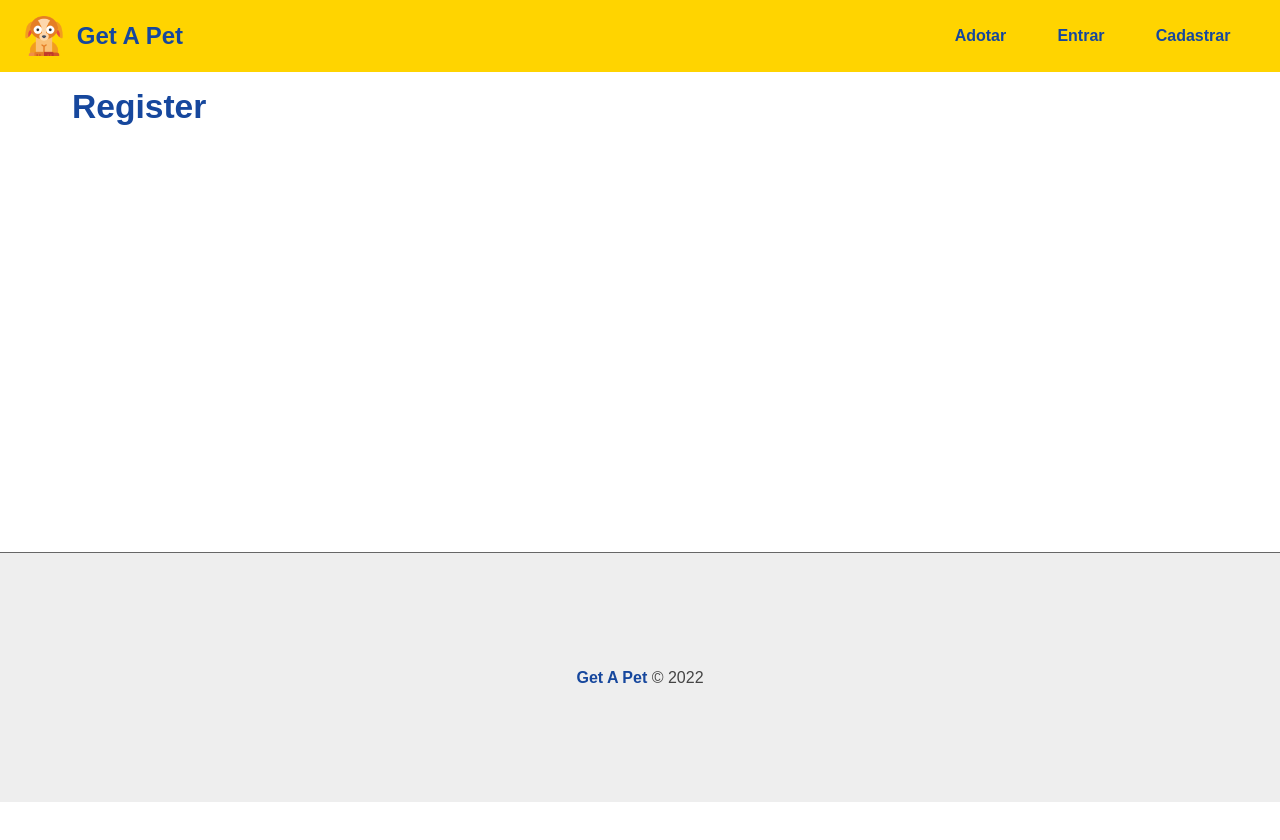
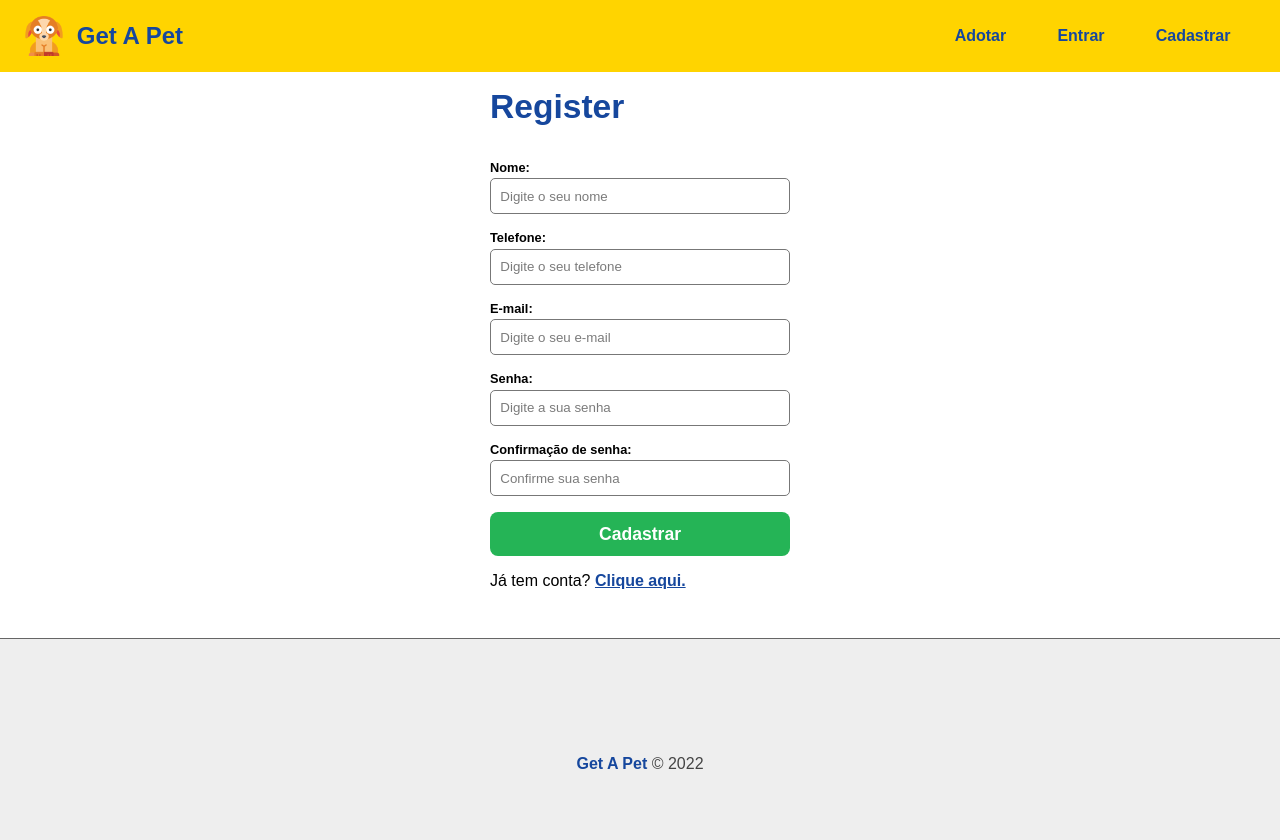
Before and after one commit to romulogoncalves94/get-a-pet, a React (Create React App) app in the folder frontend/: page /register in a window 1280 px wide. Shown: the top 840 px of the page. Before the commit the page ends 802 px from the top, so only its background shows below. Built offline with nearby package versions, Linux system fonts and the light colour scheme.

Commit message:
feat: criado página de registro e css

```diff
--- /dev/null
+++ b/frontend/src/components/form/Form.module.css
@@ -0,0 +1,32 @@
+.form_container {
+    max-width: 300px;
+    margin: 0 auto;
+    background-color: #fff;
+    border-radius: 15px;
+}
+
+.form_container input[type='submit'] {
+    border-radius: 8px;
+    background-color: #25b456;
+    color: #fff;
+    border: none;
+    min-width: 100px;
+    min-height: 2.5em;
+    width: 100%;
+    cursor: pointer;
+    font-size: 1.1em;
+    font-weight: bold;
+}
+
+.form_container input[type='submit']:hover{
+    background-color: #1c8a42;
+}
+
+.form_container p {
+    margin-top: 1em;
+}
+
+.form_container p a {
+    color: #16479d;
+    font-weight: bold;
+}
--- /dev/null
+++ b/frontend/src/components/form/Input.js
@@ -0,0 +1,12 @@
+import styles from './Input.module.css'
+
+function Input({type, text, name, placeholder, handleOnChange, value, multiple,}){
+    return (
+        <div className={styles.form_control}>
+            <label htmlFor={name}>{text}:</label>
+            <input type={type} name={name} id={name} placeholder={placeholder} onChange={handleOnChange} value={value} {...(multiple ? {multiple} : '')}></input>
+        </div>
+    )
+}
+
+export default Input
--- /dev/null
+++ b/frontend/src/components/form/Input.module.css
@@ -0,0 +1,21 @@
+.form_control{
+    display: flex;
+    flex-direction: column;
+    margin-bottom: 1em;
+}
+
+.form_control label {
+    margin-bottom: .3em;
+    font-weight: bold;
+    font-size: .8em;
+}
+
+.form_control input {
+    padding: .7em;
+    border: 1px solid #777;
+    border-radius: 5px;
+}
+
+.form_control input::placeholder {
+    color: #7b7b7b;
+}
--- a/frontend/src/components/pages/Auth/Register.js
+++ b/frontend/src/components/pages/Auth/Register.js
@@ -1,8 +1,55 @@
+import Input from '../../form/Input'
+import styles from '../../form/Form.module.css'
+import { Link } from 'react-router-dom'
+
 function Register(){
 
+    function handleChange(e){
+
+    }
+
     return(
-        <section>
+        <section className={styles.form_container}>
             <h1>Register</h1>
+            <form>
+                <Input
+                    text='Nome'
+                    type='text'
+                    name='name'
+                    placeholder='Digite o seu nome'
+                    handleOnChange={handleChange}
+                />
+                <Input
+                    text='Telefone'
+                    type='text'
+                    name='phone'
+                    placeholder='Digite o seu telefone'
+                    handleOnChange={handleChange}
+                />
+                <Input
+                    text='E-mail'
+                    type='email'
+                    name='email'
+                    placeholder='Digite o seu e-mail'
+                    handleOnChange={handleChange}
+                />
+                <Input
+                    text='Senha'
+                    type='password'
+                    name='password'
+                    placeholder='Digite a sua senha'
+                    handleOnChange={handleChange}
+                />
+                <Input
+                    text='Confirmação de senha'
+                    type='password'
+                    name='password'
+                    placeholder='Confirme sua senha'
+                    handleOnChange={handleChange}
+                />
+                <input type='submit' value='Cadastrar' />
+            </form>
+            <p>Já tem conta? <Link to='/login'>Clique aqui.</Link></p>
         </section>
     )
 
```
